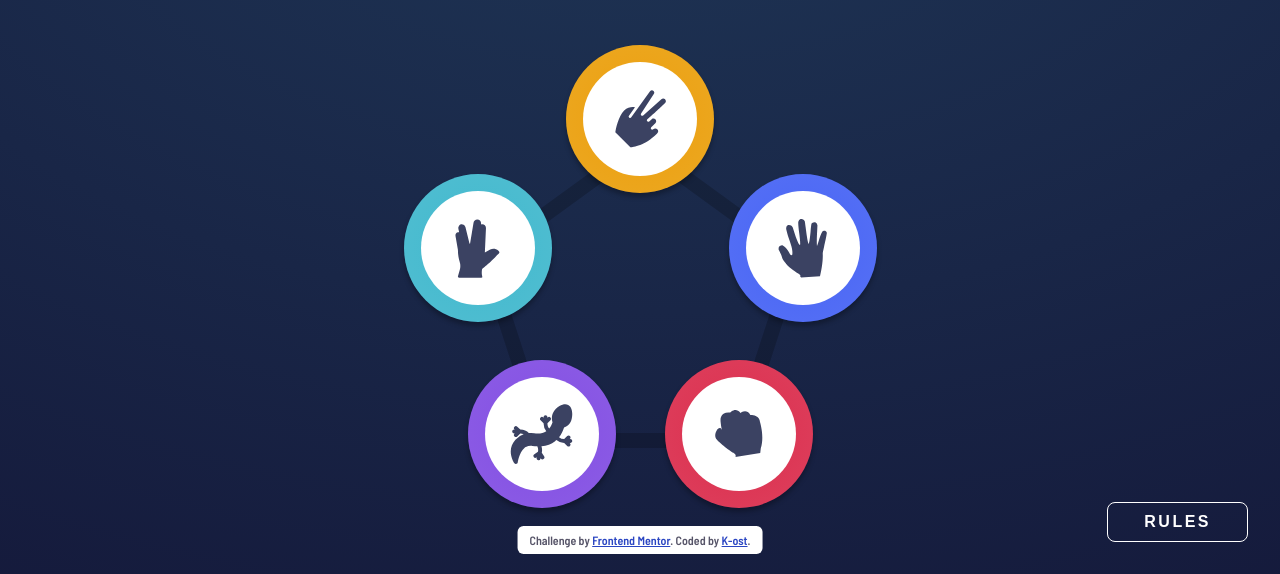
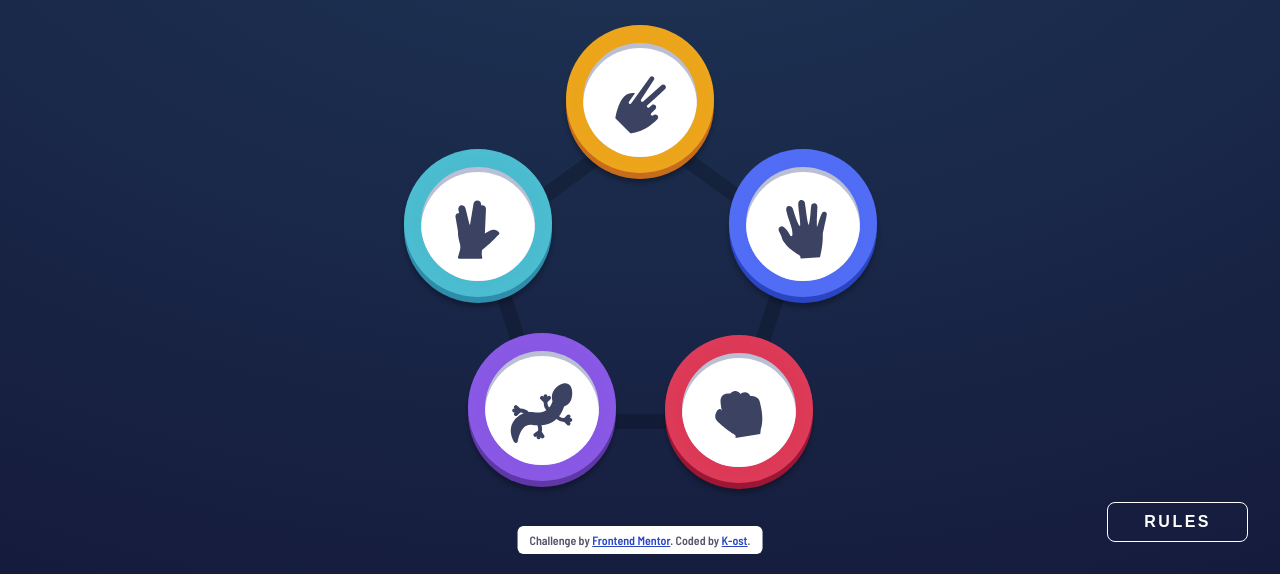
Before and after one commit to K-ost/rock-paper-scissors-master, a website: page index.html in a window 1280 px wide. Shown: the part 226-800 px from the top of the page. Drawn offline with Linux system fonts and the light colour scheme.

Commit message:
commit 1.2

```diff
--- a/index.html
+++ b/index.html
@@ -2,14 +2,10 @@
 <html lang="en">
 <head>
   <meta charset="UTF-8">
-  <meta name="viewport" content="width=device-width, initial-scale=1.0"> <!-- displays site properly based on user's device -->
-
+  <meta name="viewport" content="width=device-width, initial-scale=1.0">
   <link rel="icon" type="image/png" sizes="32x32" href="./images/favicon-32x32.png">
   <link rel="stylesheet" href="css/styles.css">
-
   <title>Frontend Mentor | Rock, Paper, Scissors</title>
-
-  Play Again
 </head>
 <body>
 
@@ -27,20 +23,22 @@
       </div>
     </header><!-- /header -->
 
+    <main>
+
       <div class="pentagon">
-      <button class="chooseBtn chooseBtn-rock" data-title="rock">
+        <button class="chooseBtn abs chooseBtn-rock" data-title="rock">
           <span></span>
         </button>
-      <button class="chooseBtn chooseBtn-paper" data-title="paper">
+        <button class="chooseBtn abs chooseBtn-paper" data-title="paper">
           <span></span>
         </button>
-      <button class="chooseBtn chooseBtn-scissors" data-title="scissors">
+        <button class="chooseBtn abs chooseBtn-scissors" data-title="scissors">
           <span></span>
         </button>
-      <button class="chooseBtn chooseBtn-lizard" data-title="lizard">
+        <button class="chooseBtn abs chooseBtn-lizard" data-title="lizard">
           <span></span>
         </button>
-      <button class="chooseBtn chooseBtn-spock" data-title="spock">
+        <button class="chooseBtn abs chooseBtn-spock" data-title="spock">
           <span></span>
         </button>
       </div><!-- /pentagon -->
@@ -51,28 +49,31 @@
         <div class="resultInner">
           <div class="resultInner-item">
             <h2>You Picked</h2>
-          <span id="yourResult"></span>
+            <div class="chooseBtn large" id="yourResult">
+              <span></span>
+            </div>
           </div>
           <div class="resultInner-item hidden" id="totalResult">
-          <div class="resultInner-title" id="totalResultText">addass</div>
+            <div class="resultInner-title" id="totalResultText"></div>
             <button class="btn" id="playAgain">PLAY AGAIN</button>
           </div>
           <div class="resultInner-item">
             <h2>The House Picked</h2>
-          <span id="homeResult"></span>
+            <div class="chooseBtn large" id="homeResult">
+              <span></span>
+            </div>
           </div>
         </div>
       </div><!-- /result -->
 
-  </div>
+    </main>
 
     <footer class="attribution">
       Challenge by <a href="https://www.frontendmentor.io?ref=challenge" target="_blank">Frontend Mentor</a>.
       Coded by <a href="https://www.frontendmentor.io/profile/K-ost" target="_blank">K-ost</a>.
     </footer>
 
-  <audio id="click" src="click.webm"></audio>
-  <audio id="turn" src="turn.webm"></audio>
+  </div><!-- /app -->
 
   <script src="js/index.js"></script>
 </body>
--- a/js/index.js
+++ b/js/index.js
@@ -2,7 +2,7 @@
 // Elements
 const pentagon = document.querySelector('.pentagon')
 const result = document.querySelector('#result')
-const chooseBtn = document.querySelectorAll('.chooseBtn')
+const chooseBtn = document.querySelectorAll('button.chooseBtn')
 const yourResult = document.querySelector('#yourResult')
 const homeResult = document.querySelector('#homeResult')
 const totalResult = document.querySelector('#totalResult')
@@ -52,15 +52,11 @@ function conditions(you, home) {
 
 // Listener of chooseBtn
 chooseBtn.forEach(btn => {
-  // btn.addEventListener('mouseover', () => {
-  //   turn.play()
-  // })
-
   btn.addEventListener('click', e => {
+    e.stopPropagation()
     const randomNumber = Math.floor(Math.random() * 5) + 1
-    const you = e.target.getAttribute('data-title')
-    const home = items[randomNumber - 1]
-    //click.play()
+    const you = `chooseBtn-${e.target.getAttribute('data-title')}`
+    const home = `chooseBtn-${items[randomNumber - 1]}`
 
     pentagon.classList.add('hidden')
     result.classList.remove('hidden')
@@ -79,7 +75,9 @@ chooseBtn.forEach(btn => {
 // Listener of playAgain
 playAgain.addEventListener('click', () => {
   yourResult.removeAttribute('class')
+  yourResult.classList.add('chooseBtn', 'large')
   homeResult.removeAttribute('class')
+  homeResult.classList.add('chooseBtn', 'large')
   pentagon.classList.remove('hidden')
   result.classList.add('hidden')
   totalResult.classList.add('hidden')
--- a/scss/styles.scss
+++ b/scss/styles.scss
@@ -12,7 +12,6 @@
   --scissors: radial-gradient(hsl(39, 89%, 49%), hsl(40, 84%, 53%));
   --spoke: radial-gradient(hsl(189, 59%, 53%), hsl(189, 58%, 57%));
   --pentagon: 345px;
-  --circle: 148px;
 }
 
 /* Reset */
@@ -105,7 +104,16 @@ body {
 }
 
 /* chooseBtn */
+.chooseBtn::after, .chooseBtn span::after, .chooseBtn::before {
+  content: ''; display: block; position: absolute;
+}
+.chooseBtn::after, .chooseBtn span::after {
+  border-radius: 50%; width: 100%; height: 100%; left: 0;
+}
+
 .chooseBtn {
+  --circle: 148px;
+
   background: 0;
   border: 0;
   border-radius: 50%;
@@ -113,63 +121,76 @@ body {
   cursor: pointer;
   display: block;
   height: calc(var(--circle));
-  padding: 17px;
-  position: absolute;
+  padding: 12px 17px 22px;
+  position: relative;
   width: var(--circle);
+  &::after { bottom: 6px; }
+  &.abs { position: absolute; }
   span {
-    background-color: var(--color-white);
-    background-position: center;
-    background-repeat: no-repeat;
+    background-color: #BABFD4;
     border-radius: 50%;
     display: block;
     width: 100%;
     height: 100%;
+    overflow: hidden;
+    position: relative;
+    z-index: 10;
+    &::after {
+      background: var(--color-white);
+      background-position: center;
+      background-repeat: no-repeat;
+      top: 5px;
+    }
   }
   &-lizard {
-    background: var(--lizard);
-    bottom: -43px;
-    left: 0;
-    span { background-image: url(../images/icon-lizard.svg); }
+    background: #5F37A7;
+    &.abs { bottom: -41px; left: 0; }
+    &::after { background: var(--lizard); }
+    span::after { background-image: url(../images/icon-lizard.svg); }
   }
   &-paper {
-    background: var(--paper);
-    right: -64px;
-    top: 54px;
-    span { background-image: url(../images/icon-paper.svg); }
+    background: #2A45C2;
+    &.abs { right: -64px; top: 54px; }
+    &::after { background: var(--paper); }
+    span::after { background-image: url(../images/icon-paper.svg); }
   }
   &-rock {
-    background: var(--rock);
-    bottom: -43px;
-    right: 0;
-    span { background-image: url(../images/icon-rock.svg); }
+    background: #9D1634;
+    &.abs { bottom: -43px; right: 0; }
+    &::after { background: var(--rock); }
+    span::after { background-image: url(../images/icon-rock.svg); }
   }
   &-scissors {
-    background: var(--scissors);
-    left: 50%;
-    transform: translateX(-50%);
-    top: -75px;
-    span { background-image: url(../images/icon-scissors.svg); }
+    background: #C76C1A;
+    &.abs { left: 50%; transform: translateX(-50%); top: -70px; }
+    &::after { background: var(--scissors); }
+    span::after { background-image: url(../images/icon-scissors.svg); }
   }
   &-spock {
-    background: var(--spoke);
-    left: -64px;
-    top: 54px;
-    span { background-image: url(../images/icon-spock.svg); }
+    background: #2D8DAB;
+    &.abs { left: -64px; top: 54px; }
+    &::after { background: var(--spoke); }
+    span::after { background-image: url(../images/icon-spock.svg); }
   }
+
+  // Hover
   &::before {
     background: rgba(255, 255, 255, 0.05);
     border-radius: 50%;
     top: 50%;
-    content: '';
-    display: block;
     left: 50%;
-    position: absolute;
+    margin-top: -3px;
     width: calc(var(--circle) + 44px);
     height: calc(var(--circle) + 40px);
     transform: scale(0) translate(-50%,-50%);
     transform-origin: 0% 0%;
   }
   &:hover::before, &:active::before { animation: btnHover 1.5s ease-in-out infinite; }
+
+  &.large {
+    --circle: 292px;
+    span::after { background-size: 100px; }
+  }
 }
 
 @keyframes btnHover {
@@ -198,6 +219,7 @@ body {
     margin: 0 32px;
     text-align: center;
     width: 293px;
+    position: relative;
     &.hidden {
       display: none;
     }
@@ -214,32 +236,7 @@ body {
       text-transform: uppercase;
     }
   }
-  span {
-    background-position: center;
-    background-repeat: no-repeat;
-    background-size: cover;
-    display: block;
-    position: relative;
-    width: 293px;
-    height: 300px;
-    &::before {
-      background: rgba(0, 0, 0, 0.10);
-      border-radius: 50%;
-      content: '';
-      display: block;
-      height: 223px;
-      width: 223px;
-      position: absolute;
-      left: 50%;
-      top: 50%;
-      transform: translate(-50%,-50%);
-    }
-    &.lizard { background-image: url(../images/icon-lizard.svg); }
-    &.paper { background-image: url(../images/icon-paper.svg); }
-    &.rock { background-image: url(../images/icon-rock.svg); }
-    &.scissors { background-image: url(../images/icon-scissors.svg); }
-    &.spock { background-image: url(../images/icon-spock.svg); }
-  }
+  .chooseBtn { margin: 0 auto; }
 }
 
 
```
Also changed, not shown: css/styles.css, 1 other file. Lines whose indentation alone changed are shown as unchanged.
